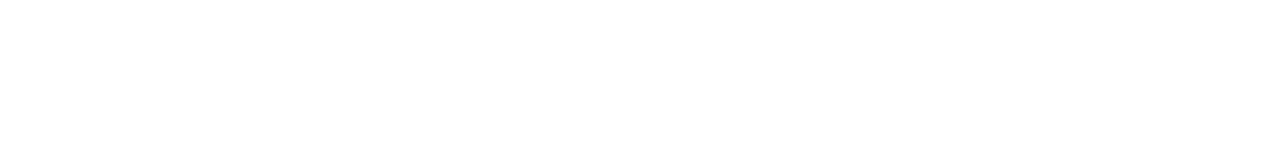
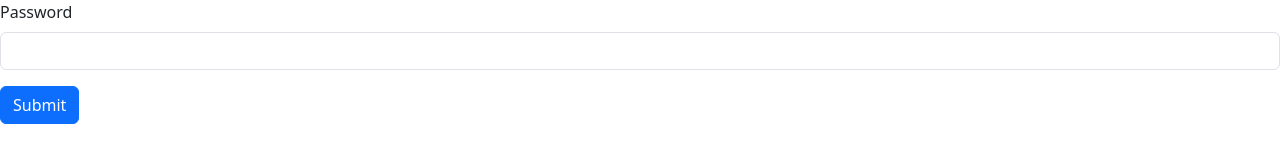
Before and after one commit to Miguel-07-2007/DOM, a plain HTML site: page ejercicios/ejercicio-1.html in a window 1280 px wide. Drawn offline with nearby package versions, Linux system fonts and the light colour scheme.

Commit message:
feat: 4 primeros ejercicios completados

```diff
--- a/ejercicios/ejercicio-1.html
+++ b/ejercicios/ejercicio-1.html
@@ -7,6 +7,13 @@
     <link rel="stylesheet" href="https://cdn.jsdelivr.net/npm/bootstrap@5.3.9/dist/css/bootstrap.min.css">
 </head>
 <body>
+    <form>
+  <div class="mb-3">
+    <label for="nombre" class="form-label">Password</label>
+    <input type="text" class="form-control" id="nombre">
+  </div>
 
+  <button type="submit" class="btn btn-primary">Submit</button>
+</form>
 </body>
 </html>
```
